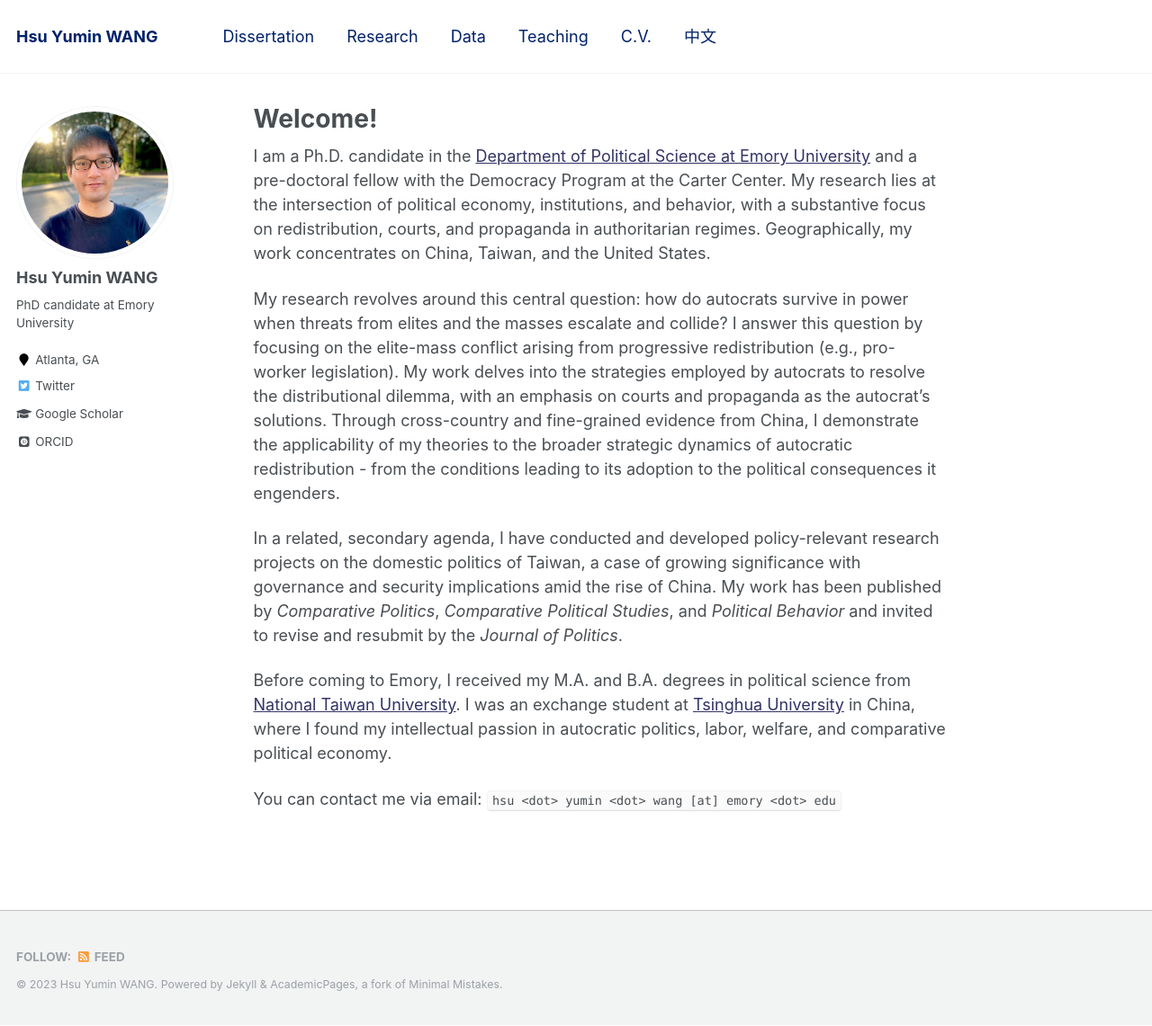
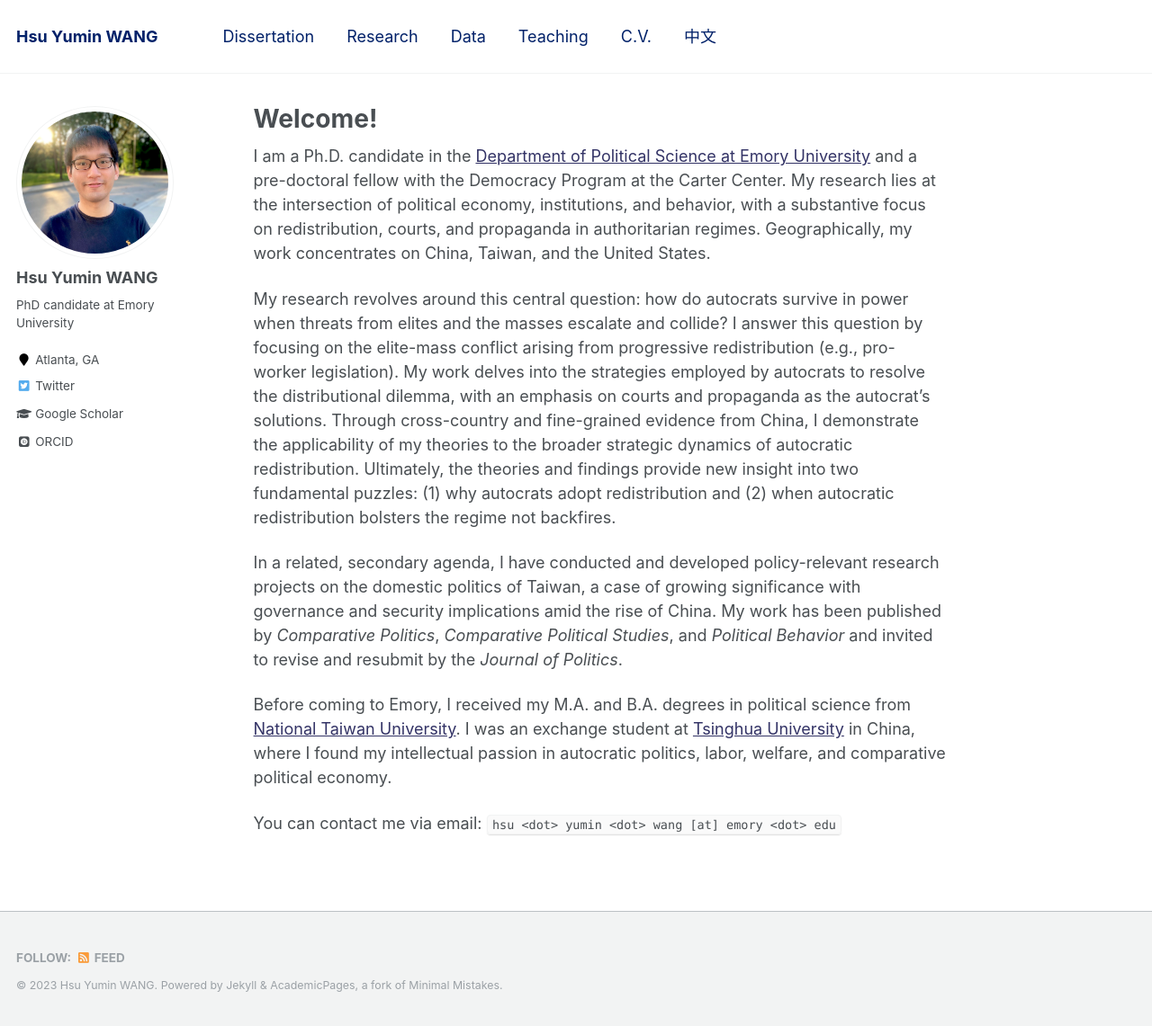
Before and after one commit to hsuyumin/hsuyumin.github.io, a Jekyll site: the page built from _pages/about.md, in a window 1280 px wide and 1141 px high. Shown: the whole window at 90% size. Built offline with Jekyll 4.4.1, drawn with Linux system fonts in a browser that asks for light colours; some web fonts are replaced.

Commit message:
Update about.md

```diff
--- a/_pages/about.md
+++ b/_pages/about.md
@@ -10,7 +10,7 @@ redirect_from:
 
 I am a Ph.D. candidate in the [Department of Political Science at Emory University](http://polisci.emory.edu/home/) and a pre-doctoral fellow with the Democracy Program at the Carter Center. My research lies at the intersection of political economy, institutions, and behavior, with a substantive focus on redistribution, courts, and propaganda in authoritarian regimes. Geographically, my work concentrates on China, Taiwan, and the United States.
 
-My research revolves around this central question: how do autocrats survive in power when threats from elites and the masses escalate and collide? I answer this question by focusing on the elite-mass conflict arising from progressive redistribution (e.g., pro-worker legislation). My work delves into the strategies employed by autocrats to resolve the distributional dilemma, with an emphasis on courts and propaganda as the autocrat’s solutions. Through cross-country and fine-grained evidence from China, I demonstrate the applicability of my theories to the broader strategic dynamics of autocratic redistribution - from the conditions leading to its adoption to the political consequences it engenders.
+My research revolves around this central question: how do autocrats survive in power when threats from elites and the masses escalate and collide? I answer this question by focusing on the elite-mass conflict arising from progressive redistribution (e.g., pro-worker legislation). My work delves into the strategies employed by autocrats to resolve the distributional dilemma, with an emphasis on courts and propaganda as the autocrat’s solutions. Through cross-country and fine-grained evidence from China, I demonstrate the applicability of my theories to the broader strategic dynamics of autocratic redistribution. Ultimately, the theories and findings provide new insight into two fundamental puzzles: (1) why autocrats adopt redistribution and (2) when autocratic redistribution bolsters the regime not backfires.
 
 In a related, secondary agenda, I have conducted and developed policy-relevant research projects on the domestic politics of Taiwan, a case of growing significance with governance and security implications amid the rise of China. My work has been published by _Comparative Politics_, _Comparative Political Studies_, and _Political Behavior_ and invited to revise and resubmit by the _Journal of Politics_.
 
```
